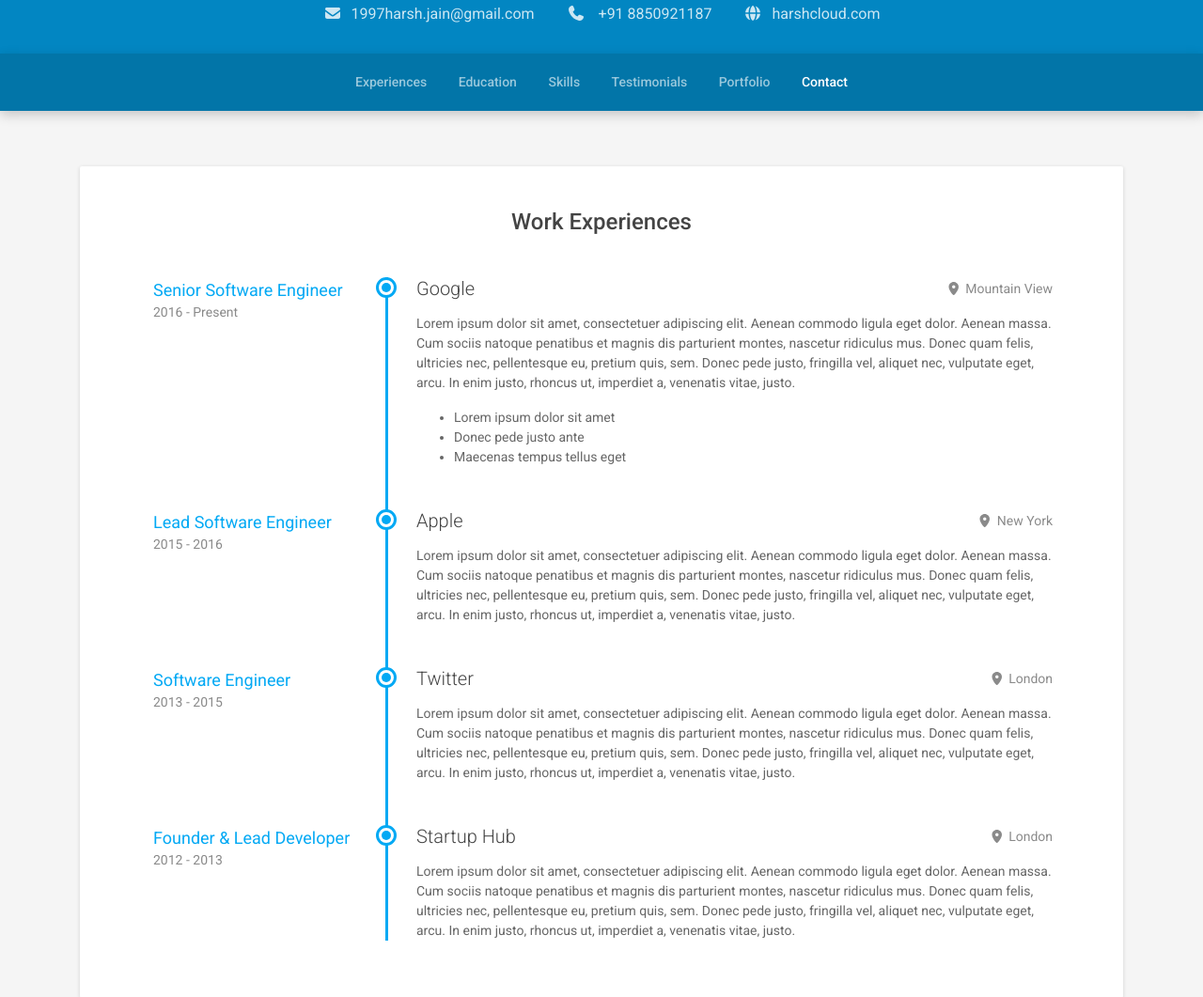
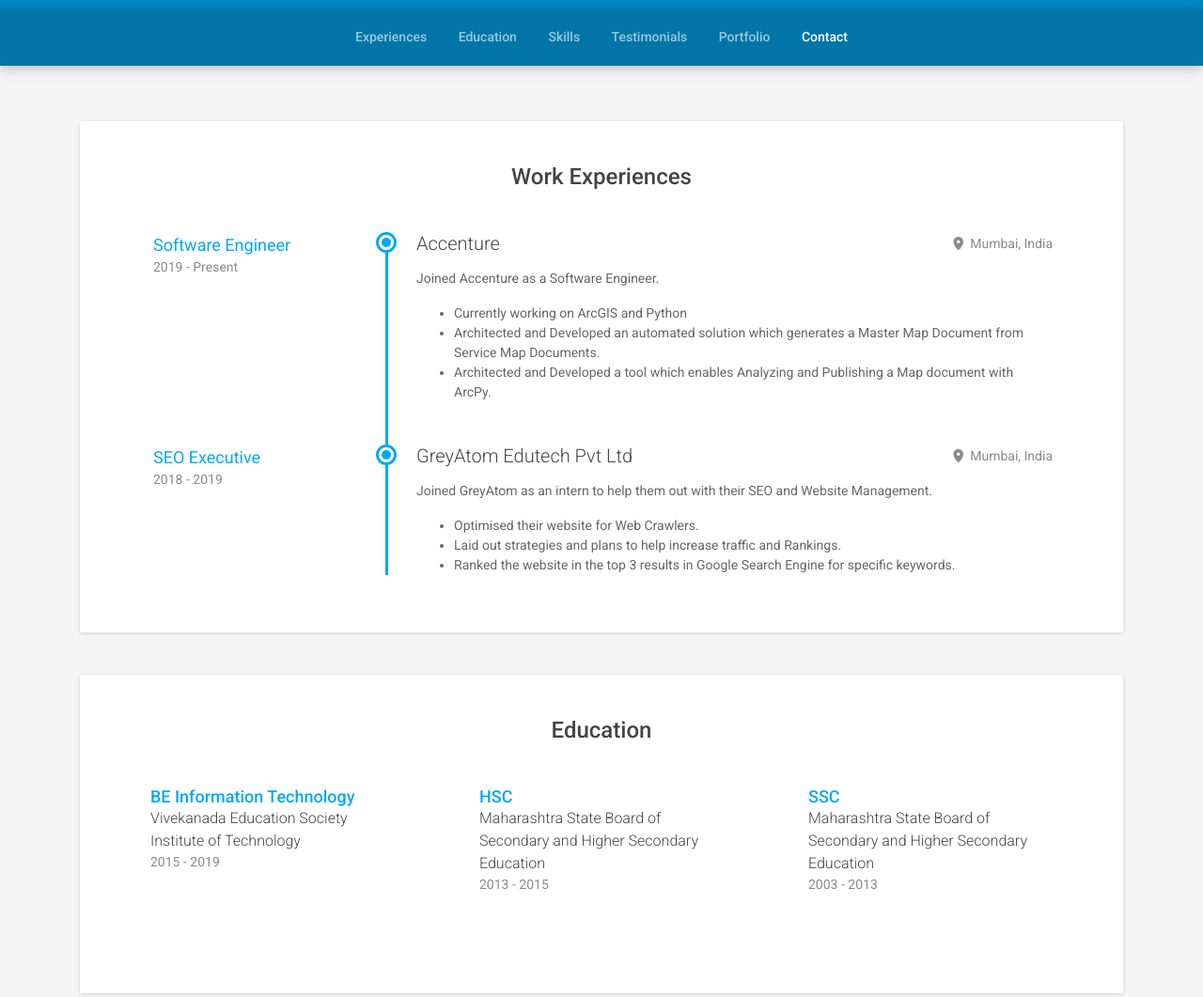
Before and after one commit to hrkj-18/portfolio.harshjain.dev, a plain HTML site: page sphere-bs4/index.html in a window 1280 px wide. Shown: the part 601-1662 px from the top of the page at 94% size. Drawn offline with Linux system fonts and the light colour scheme.

Commit message:
Added Work Experience

```diff
--- a/sphere-bs4/index.html
+++ b/sphere-bs4/index.html
@@ -39,9 +39,9 @@
             <div class="container text-center">
                 <img class="profile-image" src="assets/images/harsh.png" alt="">
                 <h1 class="name">Harsh Jain</h1>
-                <div class="title">Back-End Developer</div>
+                <div class="title">Software Developer | AWS Solutions Architect</div>
                 <div class="profile">
-                    <p>Profile info goes here. Lorem ipsum dolor sit amet, consectetuer adipiscing elit. Aenean commodo ligula eget dolor. Aenean massa. Cum sociis natoque penatibus et magnis dis parturient montes, nascetur ridiculus mus. Donec quam felis, ultricies nec, pellentesque eu, pretium quis, sem. Nulla consequat massa quis enim. Donec pede justo, fringilla vel, aliquet nec, vulputate eget, arcu. In enim justo, rhoncus ut, imperdiet.</p>
+                    <p>I am supposed to put a good paragrapgh about my skills and goals but just as Captain America said "I don't think I will".</p>
                 </div><!--//profile-->
             </div><!--//container-->
         </div><!--//intro-->
@@ -50,7 +50,7 @@
             <div class="container text-center">
                 <ul class="list-inline">
                     <li class="email list-inline-item"><i class="fas fa-envelope"></i><a href="mailto:1997harsh.jain@gmail.com">1997harsh.jain@gmail.com</a></li>
-                    <li class="list-inline-item"><i class="fas fa-phone"></i> <a href="tel: 8850921187">+91 8850921187</a></li>
+                    <li class="website list-inline-item"><i class="fas fa-globe"></i><a href="https://pynt.dev" target="_blank">pynt.dev</a></li>
                     <li class="website list-inline-item"><i class="fas fa-globe"></i><a href="https://harshcloud.com" target="_blank">harshcloud.com</a></li>
                 </ul>
             </div><!--//container-->
@@ -79,62 +79,39 @@
             <div class="timeline">
                 <div class="item">
                     <div class="work-place">
-                        <h3 class="place">Google</h3>
-                        <div class="location"><i class="fas fa-map-marker-alt mr-1"></i>Mountain View</div>
+                        <h3 class="place">Accenture</h3>
+                        <div class="location"><i class="fas fa-map-marker-alt mr-1"></i>Mumbai, India</div>
                     </div>
                     <div class="job-meta">
-                        <div class="title">Senior Software Engineer</div>
-                        <div class="time">2016 - Present</div>
+                        <div class="title">Software Engineer</div>
+                        <div class="time">2019 - Present</div>
                     </div><!--//job-meta-->
                     <div class="job-desc">
-                        <p>Lorem ipsum dolor sit amet, consectetuer adipiscing elit. Aenean commodo ligula eget dolor. Aenean massa. Cum sociis natoque penatibus et magnis dis parturient montes, nascetur ridiculus mus. Donec quam felis, ultricies nec, pellentesque eu, pretium quis, sem. Donec pede justo, fringilla vel, aliquet nec, vulputate eget, arcu. In enim justo, rhoncus ut, imperdiet a, venenatis vitae, justo.</p>
+                        <p>Joined Accenture as a Software Engineer.</p>
                         <ul>
-                            <li>Lorem ipsum dolor sit amet</li>
-                            <li>Donec pede justo ante</li>
-                            <li>Maecenas tempus tellus eget </li>
+                            <li>Currently working on ArcGIS and Python</li>
+                            <li>Architected and Developed an automated solution which generates a Master Map Document from Service Map Documents. </li>
+                            <li>Architected and Developed a tool which enables Analyzing and Publishing a Map document with ArcPy.</li>
                         </ul>
                     </div><!--//job-desc-->
                 </div><!--//item-->
 
                 <div class="item">
                     <div class="work-place">
-                        <h3 class="place">Apple</h3>
-                        <div class="location"><i class="fas fa-map-marker-alt mr-1"></i>New York</div>
+                        <h3 class="place">GreyAtom Edutech Pvt Ltd</h3>
+                        <div class="location"><i class="fas fa-map-marker-alt mr-1"></i>Mumbai, India</div>
                     </div>
                     <div class="job-meta">
-                        <div class="title">Lead Software Engineer</div>
-                        <div class="time">2015 - 2016</div>
+                        <div class="title">SEO Executive</div>
+                        <div class="time">2018 - 2019</div>
                     </div><!--//job-meta-->
                     <div class="job-desc">
-                        <p>Lorem ipsum dolor sit amet, consectetuer adipiscing elit. Aenean commodo ligula eget dolor. Aenean massa. Cum sociis natoque penatibus et magnis dis parturient montes, nascetur ridiculus mus. Donec quam felis, ultricies nec, pellentesque eu, pretium quis, sem. Donec pede justo, fringilla vel, aliquet nec, vulputate eget, arcu. In enim justo, rhoncus ut, imperdiet a, venenatis vitae, justo.</p>
-                    </div><!--//job-desc-->
-                </div><!--//item-->
-
-                <div class="item">
-                    <div class="work-place">
-                        <h3 class="place">Twitter</h3>
-                        <div class="location"><i class="fas fa-map-marker-alt mr-1"></i>London</div>
-                    </div>
-                    <div class="job-meta">
-                        <div class="title">Software Engineer</div>
-                        <div class="time">2013 - 2015</div>
-                    </div><!--//job-meta-->
-                    <div class="job-desc">
-                        <p>Lorem ipsum dolor sit amet, consectetuer adipiscing elit. Aenean commodo ligula eget dolor. Aenean massa. Cum sociis natoque penatibus et magnis dis parturient montes, nascetur ridiculus mus. Donec quam felis, ultricies nec, pellentesque eu, pretium quis, sem. Donec pede justo, fringilla vel, aliquet nec, vulputate eget, arcu. In enim justo, rhoncus ut, imperdiet a, venenatis vitae, justo.</p>
-                    </div><!--//job-desc-->
-                </div><!--//item-->
-
-                <div class="item">
-                    <div class="work-place">
-                        <h3 class="place">Startup Hub</h3>
-                        <div class="location"><i class="fas fa-map-marker-alt mr-1"></i>London</div>
-                    </div>
-                    <div class="job-meta">
-                        <div class="title">Founder &amp; Lead Developer</div>
-                        <div class="time">2012 - 2013</div>
-                    </div><!--//job-meta-->
-                    <div class="job-desc">
-                        <p>Lorem ipsum dolor sit amet, consectetuer adipiscing elit. Aenean commodo ligula eget dolor. Aenean massa. Cum sociis natoque penatibus et magnis dis parturient montes, nascetur ridiculus mus. Donec quam felis, ultricies nec, pellentesque eu, pretium quis, sem. Donec pede justo, fringilla vel, aliquet nec, vulputate eget, arcu. In enim justo, rhoncus ut, imperdiet a, venenatis vitae, justo.</p>
+                        <p>Joined GreyAtom as an intern to help them out with their SEO and Website Management.</p>
+                        <ul>
+                            <li>Optimised their website for Web Crawlers.</li>
+                            <li>Laid out strategies and plans to help increase traffic and Rankings.</li>
+                            <li>Ranked the website in the top 3 results in Google Search Engine for specific keywords.</li>
+                        </ul>
                     </div><!--//job-desc-->
                 </div><!--//item-->
 
```
